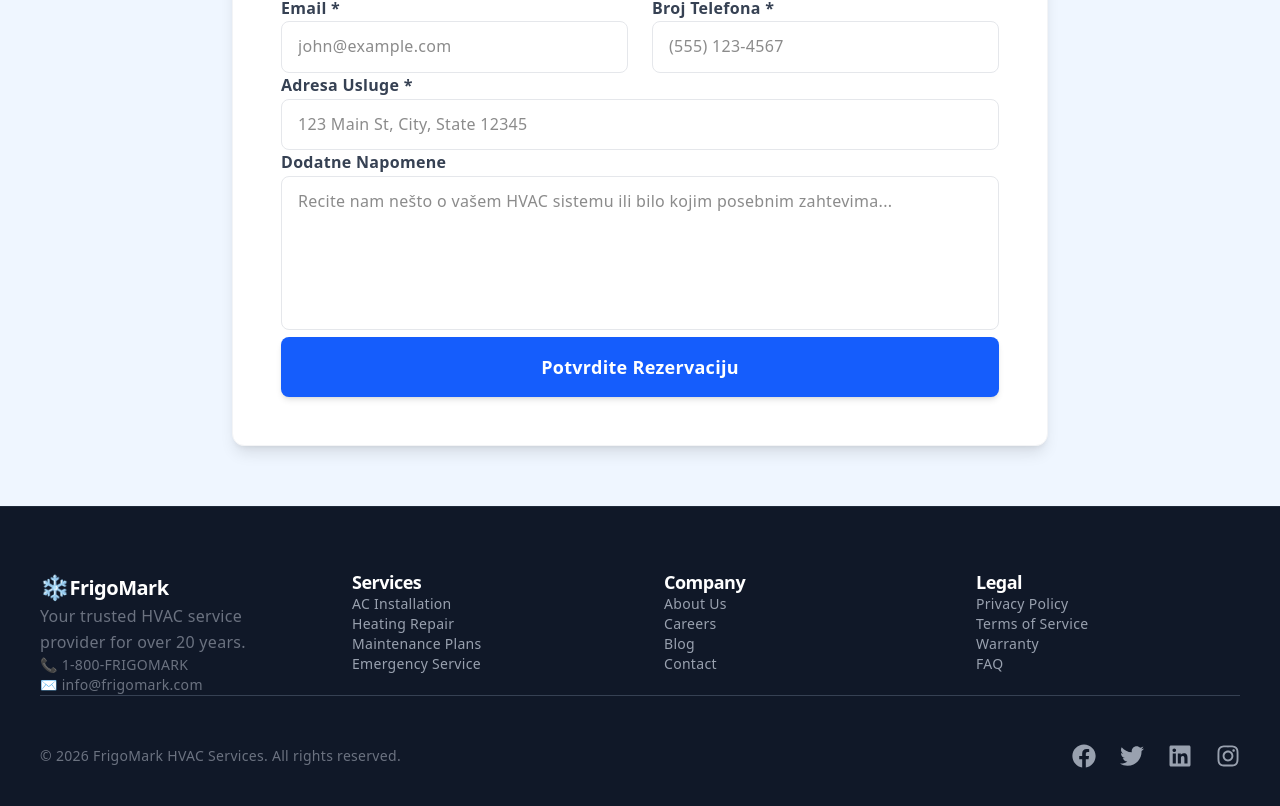
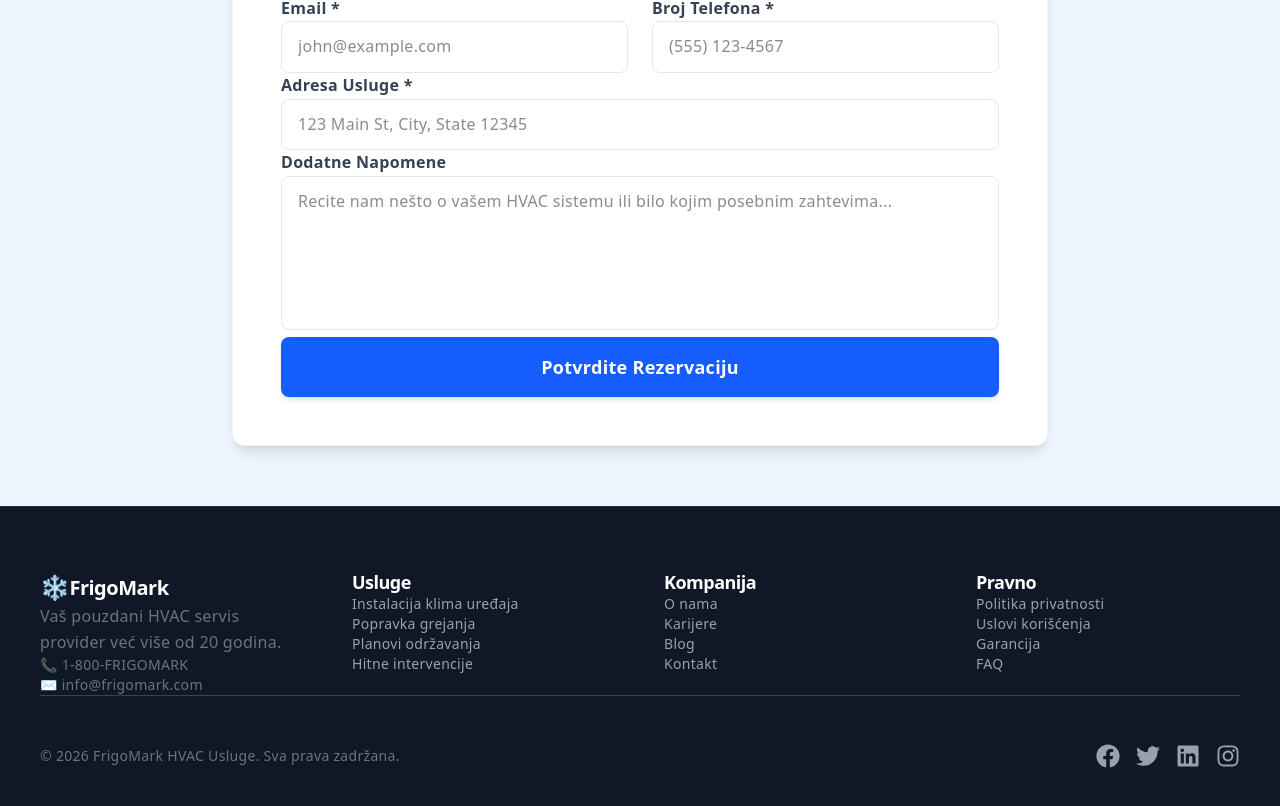
Before and after one commit to RaptorFF/next.js-frigo-mark-project, a Next.js app: page / in a window 1280 px wide. Shown: the part 3024-3830 px from the top of the page. Built offline with nearby package versions, Linux system fonts and the light colour scheme.

Commit message:
Footer Updated

```diff
--- a/app/_components/Footer.js
+++ b/app/_components/Footer.js
@@ -15,7 +15,7 @@ export default function Footer() {
               <span>FrigoMark</span>
             </h3>
             <p className="text-gray-400 leading-relaxed">
-              Your trusted HVAC service provider for over 20 years.
+              Vaš pouzdani HVAC servis provider već više od 20 godina.
             </p>
             <p className="text-gray-400 mt-4 text-sm">📞 1-800-FRIGOMARK</p>
             <p className="text-gray-400 text-sm">✉️ info@frigomark.com</p>
@@ -23,26 +23,26 @@ export default function Footer() {
 
           {/* Services */}
           <div>
-            <h4 className="text-lg font-bold mb-6 leading-tight">Services</h4>
+            <h4 className="text-lg font-bold mb-6 leading-tight">Usluge</h4>
             <ul className="space-y-3 text-gray-400 text-sm">
               <li>
                 <a href="#" className="hover:text-white transition">
-                  AC Installation
+                  Instalacija klima uređaja
                 </a>
               </li>
               <li>
                 <a href="#" className="hover:text-white transition">
-                  Heating Repair
+                  Popravka grejanja
                 </a>
               </li>
               <li>
                 <a href="#" className="hover:text-white transition">
-                  Maintenance Plans
+                  Planovi održavanja
                 </a>
               </li>
               <li>
                 <a href="#" className="hover:text-white transition">
-                  Emergency Service
+                  Hitne intervencije
                 </a>
               </li>
             </ul>
@@ -50,16 +50,16 @@ export default function Footer() {
 
           {/* Company */}
           <div>
-            <h4 className="text-lg font-bold mb-6 leading-tight">Company</h4>
+            <h4 className="text-lg font-bold mb-6 leading-tight">Kompanija</h4>
             <ul className="space-y-3 text-gray-400 text-sm">
               <li>
                 <a href="#" className="hover:text-white transition">
-                  About Us
+                  O nama
                 </a>
               </li>
               <li>
                 <a href="#" className="hover:text-white transition">
-                  Careers
+                  Karijere
                 </a>
               </li>
               <li>
@@ -69,7 +69,7 @@ export default function Footer() {
               </li>
               <li>
                 <a href="#" className="hover:text-white transition">
-                  Contact
+                  Kontakt
                 </a>
               </li>
             </ul>
@@ -77,21 +77,21 @@ export default function Footer() {
 
           {/* Legal */}
           <div>
-            <h4 className="text-lg font-bold mb-6 leading-tight">Legal</h4>
+            <h4 className="text-lg font-bold mb-6 leading-tight">Pravno</h4>
             <ul className="space-y-3 text-gray-400 text-sm">
               <li>
                 <a href="#" className="hover:text-white transition">
-                  Privacy Policy
+                  Politika privatnosti
                 </a>
               </li>
               <li>
                 <a href="#" className="hover:text-white transition">
-                  Terms of Service
+                  Uslovi korišćenja
                 </a>
               </li>
               <li>
                 <a href="#" className="hover:text-white transition">
-                  Warranty
+                  Garancija
                 </a>
               </li>
               <li>
@@ -107,12 +107,9 @@ export default function Footer() {
         <div className="border-t border-gray-700 pt-12 mt-12">
           <div className="flex flex-col md:flex-row justify-between items-center text-gray-400 text-sm space-y-4 md:space-y-0">
             <p>
-              &copy; {currentYear} FrigoMark HVAC Services. All rights reserved.
+              &copy; {currentYear} FrigoMark HVAC Usluge. Sva prava zadržana.
             </p>
-            <div
-              className="flex mt-4 md:mt-0 text-2xl"
-              style={{ gap: "1.5rem" }}
-            >
+            <div className="flex mt-4 md:mt-0 text-2xl" style={{ gap: "1rem" }}>
               <Link
                 href="#"
                 className="hover:text-white transition"
```
